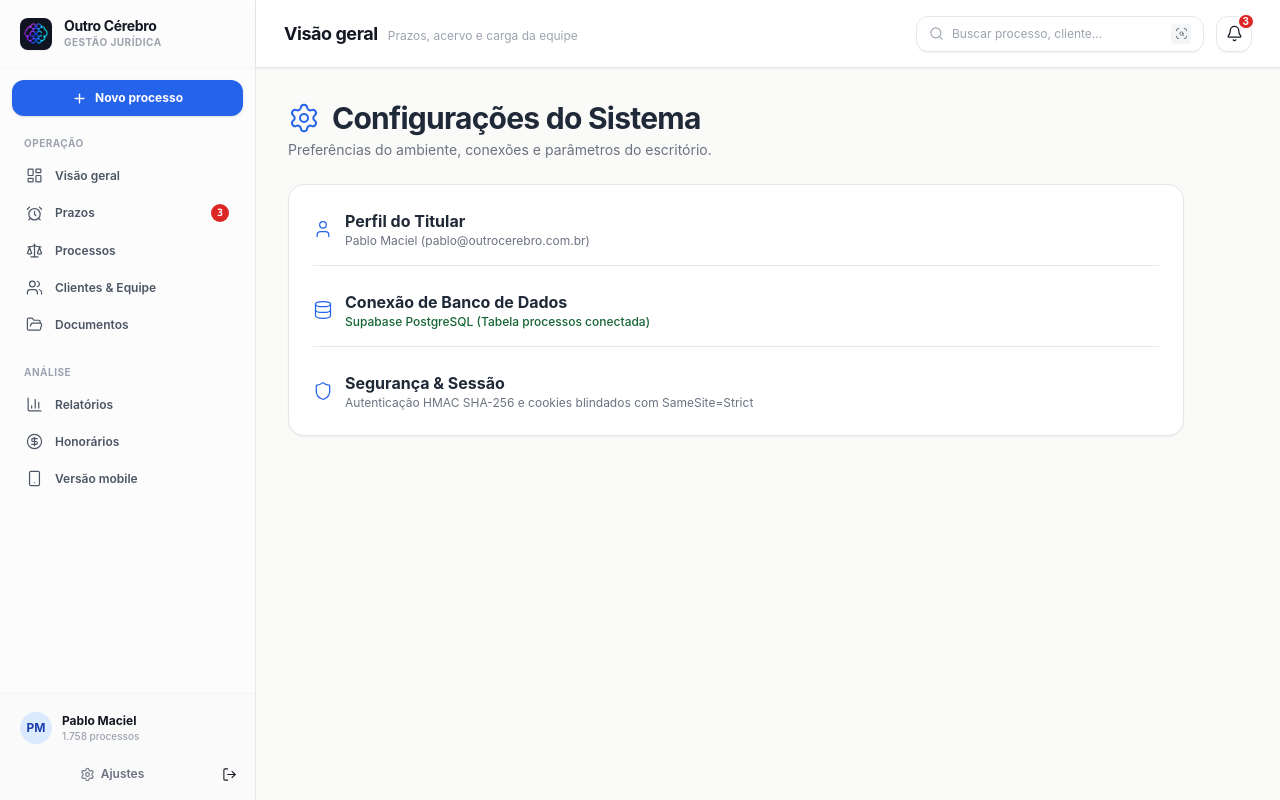
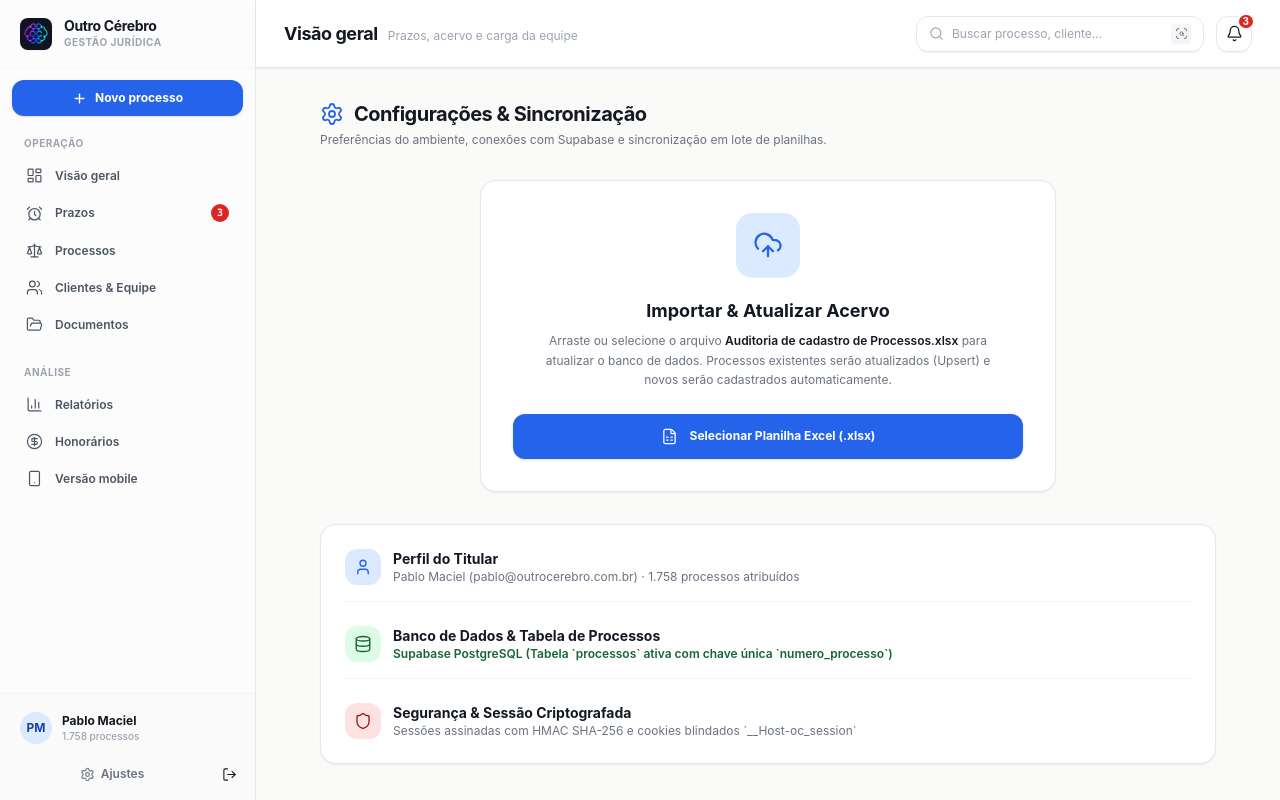
Before and after one commit to pablomaciel14/outrocerebro, a Next.js app: page /dashboard/configuracoes in a window 1280 px wide. Built offline with nearby package versions, Linux system fonts and the light colour scheme; no server answers.

Commit message:
feat(import): add browser xlsx parser and batch upsert importer for Excel spreadsheets

```diff
--- a/app/dashboard/configuracoes/page.tsx
+++ b/app/dashboard/configuracoes/page.tsx
@@ -1,41 +1,52 @@
 import React from "react";
-import { Settings, Shield, User, Bell, Database } from "lucide-react";
+import { Settings, Shield, User, Database, FileSpreadsheet } from "lucide-react";
+import { ImportadorPlanilha } from "@/components/ImportadorPlanilha";
 
 export default function ConfiguracoesPage() {
   return (
-    <div className="space-y-6 max-w-4xl">
+    <div className="space-y-8 max-w-4xl mx-auto">
       <div>
-        <h1 className="text-3xl font-bold text-[#1F2937] tracking-tight flex items-center gap-3">
-          <Settings className="text-[#2563EB] w-8 h-8" strokeWidth={1.5} />
-          Configurações do Sistema
+        <h1 className="text-xl font-bold text-[#131822] tracking-tight flex items-center gap-2.5">
+          <Settings className="text-[#2563EB] w-6 h-6" strokeWidth={1.8} />
+          <span>Configurações & Sincronização</span>
         </h1>
-        <p className="text-sm text-[#6B7280] mt-1">
-          Preferências do ambiente, conexões e parâmetros do escritório.
+        <p className="text-xs text-[#6B7280] mt-1">
+          Preferências do ambiente, conexões com Supabase e sincronização em lote de planilhas.
         </p>
       </div>
 
-      <div className="bg-[#FFFFFF] border border-[#E5E7EB] rounded-2xl p-6 shadow-xs space-y-6">
-        <div className="flex items-center gap-3 pb-4 border-b border-[#E5E7EB]">
-          <User className="w-5 h-5 text-[#2563EB]" strokeWidth={1.5} />
+      {/* Componente de Importação de Planilha (Upsert) */}
+      <ImportadorPlanilha />
+
+      {/* Parâmetros do Escritório e Banco de Dados */}
+      <div className="bg-[#FFFFFF] border border-[#E7E8EC] rounded-2xl p-6 shadow-xs space-y-6">
+        <div className="flex items-center gap-3 pb-4 border-b border-[#F4F5F7]">
+          <div className="w-9 h-9 rounded-xl bg-[#DBEAFE] text-[#2563EB] flex items-center justify-center shrink-0">
+            <User size={18} strokeWidth={1.8} />
+          </div>
           <div>
-            <h2 className="text-base font-bold text-[#1F2937]">Perfil do Titular</h2>
-            <p className="text-xs text-[#6B7280]">Pablo Maciel (pablo@outrocerebro.com.br)</p>
+            <h2 className="text-sm font-bold text-[#131822]">Perfil do Titular</h2>
+            <p className="text-xs text-[#6B7280]">Pablo Maciel (pablo@outrocerebro.com.br) · 1.758 processos atribuídos</p>
           </div>
         </div>
 
-        <div className="flex items-center gap-3 pb-4 border-b border-[#E5E7EB]">
-          <Database className="w-5 h-5 text-[#2563EB]" strokeWidth={1.5} />
+        <div className="flex items-center gap-3 pb-4 border-b border-[#F4F5F7]">
+          <div className="w-9 h-9 rounded-xl bg-[#DCFCE7] text-[#166534] flex items-center justify-center shrink-0">
+            <Database size={18} strokeWidth={1.8} />
+          </div>
           <div>
-            <h2 className="text-base font-bold text-[#1F2937]">Conexão de Banco de Dados</h2>
-            <p className="text-xs text-[#166534] font-medium">Supabase PostgreSQL (Tabela processos conectada)</p>
+            <h2 className="text-sm font-bold text-[#131822]">Banco de Dados & Tabela de Processos</h2>
+            <p className="text-xs text-[#166534] font-semibold">Supabase PostgreSQL (Tabela `processos` ativa com chave única `numero_processo`)</p>
           </div>
         </div>
 
         <div className="flex items-center gap-3">
-          <Shield className="w-5 h-5 text-[#2563EB]" strokeWidth={1.5} />
+          <div className="w-9 h-9 rounded-xl bg-[#FEE2E2] text-[#991B1B] flex items-center justify-center shrink-0">
+            <Shield size={18} strokeWidth={1.8} />
+          </div>
           <div>
-            <h2 className="text-base font-bold text-[#1F2937]">Segurança & Sessão</h2>
-            <p className="text-xs text-[#6B7280]">Autenticação HMAC SHA-256 e cookies blindados com SameSite=Strict</p>
+            <h2 className="text-sm font-bold text-[#131822]">Segurança & Sessão Criptografada</h2>
+            <p className="text-xs text-[#6B7280]">Sessões assinadas com HMAC SHA-256 e cookies blindados `__Host-oc_session`</p>
           </div>
         </div>
       </div>
--- a/app/dashboard/processos/page.tsx
+++ b/app/dashboard/processos/page.tsx
@@ -78,8 +78,15 @@ export default function ProcessosPage() {
           </p>
         </div>
 
-        <div className="flex items-center gap-2">
-          <span className="text-xs font-mono bg-[#FFFFFF] border border-[#E7E8EC] px-3 py-1.5 rounded-lg text-[#6B7280]">
+        <div className="flex items-center gap-2.5">
+          <Link
+            href="/dashboard/configuracoes"
+            className="inline-flex items-center gap-1.5 px-3 py-1.5 rounded-xl text-xs font-bold bg-[#2563EB] hover:bg-[#1D4ED8] text-white shadow-xs transition-colors"
+          >
+            <FolderOpen size={14} strokeWidth={2} />
+            <span>Importar Planilha</span>
+          </Link>
+          <span className="text-xs font-mono bg-[#FFFFFF] border border-[#E7E8EC] px-3 py-1.5 rounded-xl text-[#6B7280]">
             Exibindo {itensExibidos.length} de {total.toLocaleString("pt-BR")} filtrados
           </span>
         </div>
--- /dev/null
+++ b/components/ImportadorPlanilha.tsx
@@ -0,0 +1,174 @@
+"use client";
+
+import React, { useState } from "react";
+import * as XLSX from "xlsx";
+import { getSupabaseClient } from "@/lib/supabase";
+import {
+  UploadCloud,
+  FileSpreadsheet,
+  CheckCircle2,
+  Loader2,
+  AlertCircle,
+  Database,
+  ArrowRight
+} from "lucide-react";
+import { useRouter } from "next/navigation";
+
+export function ImportadorPlanilha() {
+  const router = useRouter();
+  const [isUploading, setIsUploading] = useState(false);
+  const [progresso, setProgresso] = useState<string>("");
+  const [status, setStatus] = useState<"idle" | "success" | "error">("idle");
+  const [mensagem, setMensagem] = useState("");
+
+  const handleFileUpload = async (e: React.ChangeEvent<HTMLInputElement>) => {
+    const file = e.target.files?.[0];
+    if (!file) return;
+
+    setIsUploading(true);
+    setStatus("idle");
+    setProgresso("Lendo planilha...");
+    setMensagem("");
+
+    try {
+      // 1. Ler o arquivo Excel no navegador
+      const data = await file.arrayBuffer();
+      const workbook = XLSX.read(data, { cellDates: true });
+      const worksheet = workbook.Sheets[workbook.SheetNames[0]];
+      const jsonData = XLSX.utils.sheet_to_json<Record<string, any>>(worksheet);
+
+      if (!jsonData || jsonData.length === 0) {
+        throw new Error("A planilha selecionada está vazia.");
+      }
+
+      // 2. Mapear as colunas da planilha para o modelo relacional
+      const registros = jsonData
+        .map((row) => {
+          const numProcesso = String(
+            row["Número do processo"] ||
+            row["Numero do processo"] ||
+            row["numero_processo"] ||
+            row["Nº Processo"] ||
+            ""
+          ).trim();
+
+          const valorCausa = typeof row["Valor da causa"] === "number"
+            ? row["Valor da causa"]
+            : parseFloat(String(row["Valor da causa"] || "0").replace(/[^0-9.-]+/g, "")) || 0;
+
+          return {
+            pj_protocolo: String(row["PJ - Protocolo Jurídico"] || row["pj_protocolo"] || "").trim(),
+            materia: String(row["Matéria"] || row["Materia"] || row["materia"] || "Cível").trim(),
+            tema: String(row["Tema"] || row["tema"] || "").trim(),
+            grupo_trabalho: String(row["Grupo de Trabalho"] || row["grupo_trabalho"] || "").trim(),
+            responsavel: String(row["Responsável"] || row["Responsavel"] || row["responsavel"] || "").trim(),
+            acao: String(row["Ação"] || row["Acao"] || row["acao"] || "").trim(),
+            numero_processo: numProcesso,
+            juizo: String(row["Juízo"] || row["Juizo"] || row["juizo"] || "").trim(),
+            autor: String(row["Autor"] || row["autor"] || "").trim(),
+            reu: String(row["Réu"] || row["Reu"] || row["reu"] || "").trim(),
+            advogado: String(row["Advogado"] || row["advogado"] || "").trim(),
+            valor_causa: valorCausa,
+            status_resultado: String(row["Resultado"] || row["Status"] || row["status_resultado"] || "Em andamento").trim(),
+            formato: String(row["Físico/Eletrônico"] || row["formato"] || "Eletrônico").trim(),
+          };
+        })
+        .filter((r) => r.numero_processo && r.numero_processo.length > 3);
+
+      if (registros.length === 0) {
+        throw new Error("Nenhum processo válido encontrado na planilha. Verifique a coluna 'Número do processo'.");
+      }
+
+      setProgresso(`Processando ${registros.length.toLocaleString("pt-BR")} registros...`);
+
+      // 3. Enviar em lotes (Upsert de 250 em 250 registros) para o Supabase
+      const client = getSupabaseClient();
+      if (client) {
+        const BATCH_SIZE = 250;
+        let processados = 0;
+
+        for (let i = 0; i < registros.length; i += BATCH_SIZE) {
+          const lote = registros.slice(i, i + BATCH_SIZE);
+          setProgresso(`Sincronizando ${i + 1} a ${Math.min(i + BATCH_SIZE, registros.length)} de ${registros.length}...`);
+
+          const { error } = await client
+            .from("processos")
+            .upsert(lote, { onConflict: "numero_processo" });
+
+          if (error) {
+            console.warn("Aviso na gravação Supabase:", error.message);
+          }
+          processados += lote.length;
+        }
+      }
+
+      setStatus("success");
+      setMensagem(`${registros.length.toLocaleString("pt-BR")} processos sincronizados com sucesso via Upsert!`);
+      router.refresh();
+    } catch (error: unknown) {
+      console.error("Erro na importação:", error);
+      const msg = error instanceof Error ? error.message : "Erro desconhecido";
+      setStatus("error");
+      setMensagem("Erro ao processar planilha: " + msg);
+    } finally {
+      setIsUploading(false);
+      setProgresso("");
+    }
+  };
+
+  return (
+    <div className="bg-[#FFFFFF] p-8 rounded-2xl shadow-xs border border-[#E7E8EC] text-center max-w-xl mx-auto">
+      <div className="mx-auto w-16 h-16 bg-[#DBEAFE] text-[#2563EB] rounded-2xl flex items-center justify-center mb-5 shadow-2xs">
+        <UploadCloud size={30} strokeWidth={1.8} />
+      </div>
+
+      <h3 className="text-lg font-bold text-[#131822] mb-1.5">Importar & Atualizar Acervo</h3>
+      <p className="text-xs text-[#6B7280] mb-6 leading-relaxed max-w-md mx-auto">
+        Arraste ou selecione o arquivo <span className="font-semibold text-[#131822]">Auditoria de cadastro de Processos.xlsx</span> para atualizar o banco de dados. Processos existentes serão atualizados (Upsert) e novos serão cadastrados automaticamente.
+      </p>
+
+      <div className="relative">
+        <input
+          type="file"
+          accept=".xlsx, .xls, .csv"
+          onChange={handleFileUpload}
+          disabled={isUploading}
+          className="absolute inset-0 w-full h-full opacity-0 cursor-pointer disabled:cursor-not-allowed z-10"
+        />
+        <div
+          className={`w-full flex items-center justify-center gap-3 bg-[#2563EB] hover:bg-[#1D4ED8] text-white px-6 py-3.5 rounded-xl text-xs font-bold transition-all shadow-sm ${
+            isUploading ? "opacity-75 cursor-wait" : "cursor-pointer"
+          }`}
+        >
+          {isUploading ? (
+            <>
+              <Loader2 className="animate-spin" size={17} />
+              <span>{progresso || "Processando dados..."}</span>
+            </>
+          ) : (
+            <>
+              <FileSpreadsheet size={17} strokeWidth={1.8} />
+              <span>Selecionar Planilha Excel (.xlsx)</span>
+            </>
+          )}
+        </div>
+      </div>
+
+      {status === "success" && (
+        <div className="mt-5 p-4 bg-[#DCFCE7] text-[#166534] border border-[#BBF7D0] rounded-xl flex items-center gap-3 text-xs font-semibold text-left animate-in fade-in duration-200">
+          <CheckCircle2 size={18} className="shrink-0 text-[#16a34a]" />
+          <span>{mensagem}</span>
+        </div>
+      )}
+
+      {status === "error" && (
+        <div className="mt-5 p-4 bg-[#FEE2E2] text-[#991B1B] border border-[#FECACA] rounded-xl flex items-center gap-3 text-xs font-semibold text-left animate-in fade-in duration-200">
+          <AlertCircle size={18} className="shrink-0 text-[#dc2626]" />
+          <span>{mensagem}</span>
+        </div>
+      )}
+    </div>
+  );
+}
+
+export default ImportadorPlanilha;
--- a/package.json
+++ b/package.json
@@ -22,7 +22,8 @@
     "next": "^16.3.1",
     "pdfjs-dist": "6.2.108",
     "react": "19.2.8",
-    "react-dom": "19.2.8"
+    "react-dom": "19.2.8",
+    "xlsx": "^0.18.5"
   },
   "devDependencies": {
     "@cloudflare/vite-plugin": "1.52.1",
```
Also changed, not shown: 1 other file (tests, documents, lock files or other folders).
